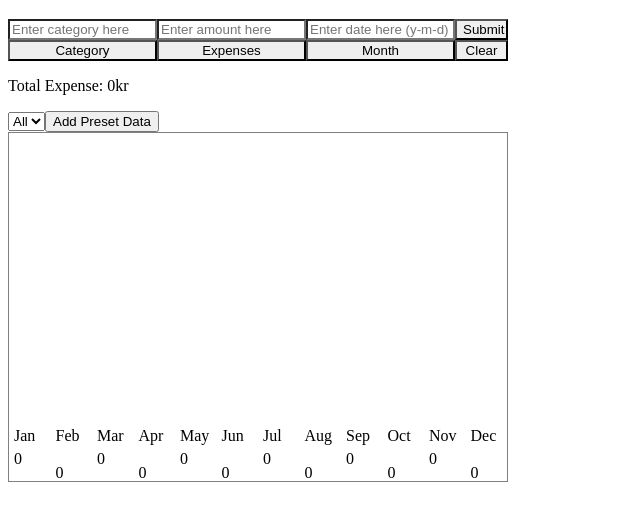
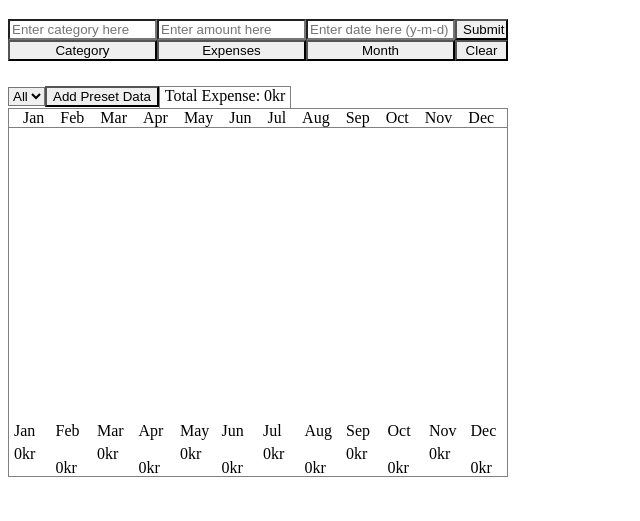
Before and after one commit to Nikell97/frontend-assignment-budget, a plain HTML site: page index.html in a window 1280 px wide. Shown: the part 61-582 px from the top of the page, without its empty margins (0-640 px from the left). Drawn offline with nearby package versions, Linux system fonts and the light colour scheme.

Commit message:
Making the site nicer.

```diff
--- a/index.html
+++ b/index.html
@@ -58,12 +58,29 @@
                 </li>
             </ul>
 
-            <div>
-                <p id="TotalExpenses"> Total Expense: {{ calcTotalExpense() }}kr</p>
+            <div class="diagramOptionsAndData">
                 <select id="yearDropDown" @change="currentYearListChange($event)">
                     <option v-for="(year, index) in yearList" :key="index">{{ year.year }}</option>
                 </select>
                 <button type="button" @click="addData" class="addDataButton">Add Preset Data</button>
+                <p id="TotalExpenses"> Total Expense: {{ calcTotalExpense() }}kr</p>
+            </div>
+
+            <div>
+                <ul class="monthNamesList">
+                    <p class="monthNames">Jan</p>
+                    <p class="monthNames">Feb</p>
+                    <p class="monthNames">Mar</p>
+                    <p class="monthNames">Apr</p>
+                    <p class="monthNames">May</p>
+                    <p class="monthNames">Jun</p>
+                    <p class="monthNames">Jul</p>
+                    <p class="monthNames">Aug</p>
+                    <p class="monthNames">Sep</p>
+                    <p class="monthNames">Oct</p>
+                    <p class="monthNames">Nov</p>
+                    <p class="monthNames">Dec</p>
+                </ul>
             </div>
 
         </div>
@@ -73,7 +90,7 @@
                     <rect :x="5 + index * 41.5" :y="318 - monthList.amount / 100" width="30"
                         :height="monthList.amount / 100" />
                     <text :x="5 + index * 41.5" :y="308 - monthList.amount / 100">{{ monthList.name }}</text>
-                    <text :x="5 + index * 41.5" :y="345 - monthList.textAmountPos">{{ monthList.amount }}</text>
+                    <text :x="5 + index * 41.5" :y="345 - monthList.textAmountPos">{{ monthList.amount }}kr</text>
                 </g>
             </svg>
         </div>
--- a/main.js
+++ b/main.js
@@ -251,6 +251,7 @@ Vue.createApp({
                 }
                 this.currMonthList = this.universalMonthList;
 
+                //Goes through all the amounts in every month object in year objects in the year list and combines them.
                 for (const yearOBJ of this.yearList) {
                     if (yearOBJ.year === "All") {}
                     else {
@@ -295,6 +296,7 @@ Vue.createApp({
                     }
                 }
             }
+            //Adds the amounts to their respective years.
             else {
                 this.currMonthList = this.yearList[yearListIndex].monthList;
 
--- a/style.css
+++ b/style.css
@@ -144,3 +144,49 @@ svg {
 .sortByCategoryButton:hover, .sortByAmountButton:hover, .sortByMonthButton:hover, .clearExpenseListButton:hover {
     cursor: pointer;
 }
+
+#yearDropDown, .addDataButton {
+    border-radius: 0px;
+}
+
+.diagramOptionsAndData {
+    margin-top: 25px;
+}
+
+#TotalExpenses {
+    display: inline-block;
+    height: 21px;
+
+    margin: 0px;
+    padding-left: 5px;
+    padding-right: 5px;
+
+    border: 1px;
+    border-bottom: 0px;
+    border-color: grey;
+    border-style: solid;
+}
+
+.monthNamesList {
+    width: 492px;
+    margin: 0px;
+    padding-left: 6px;
+
+    border: 1px;
+    border-bottom: 0px;
+    border-color: grey;
+    border-style: solid;
+}
+
+.monthNames {
+    display: inline-block;
+
+    margin: 0px;
+
+    margin-left: 8px;
+    margin-right: 8px;
+}
+
+#yearDropDown:hover, .addDataButton:hover {
+    cursor: pointer;
+}
```
